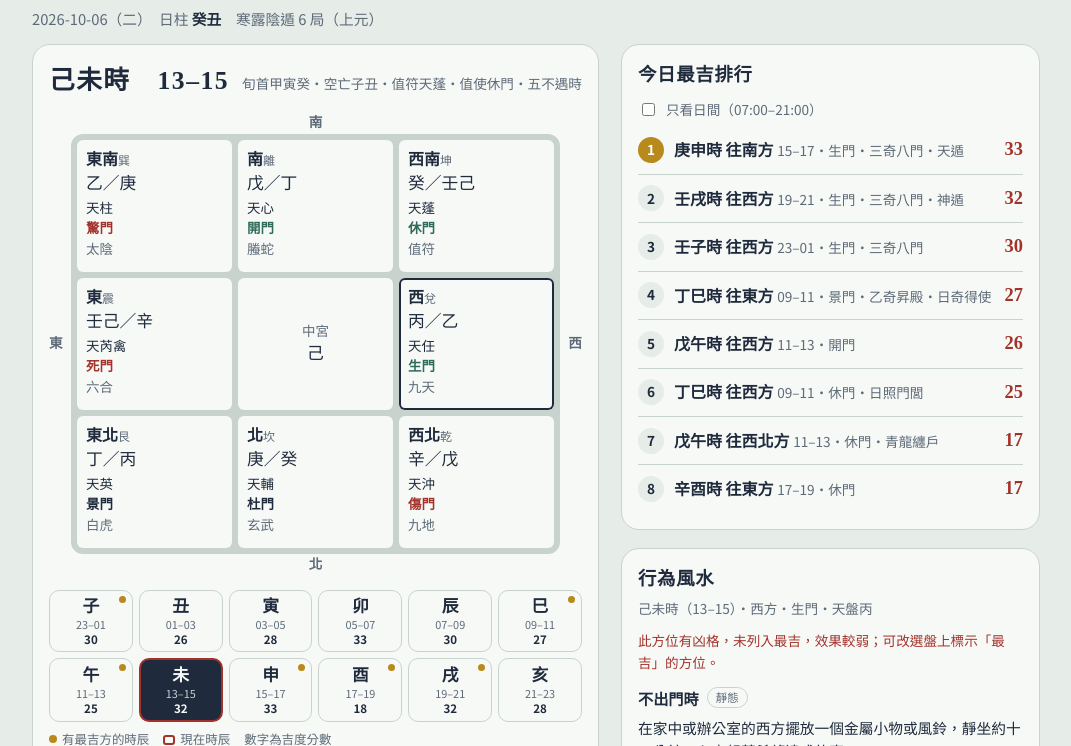
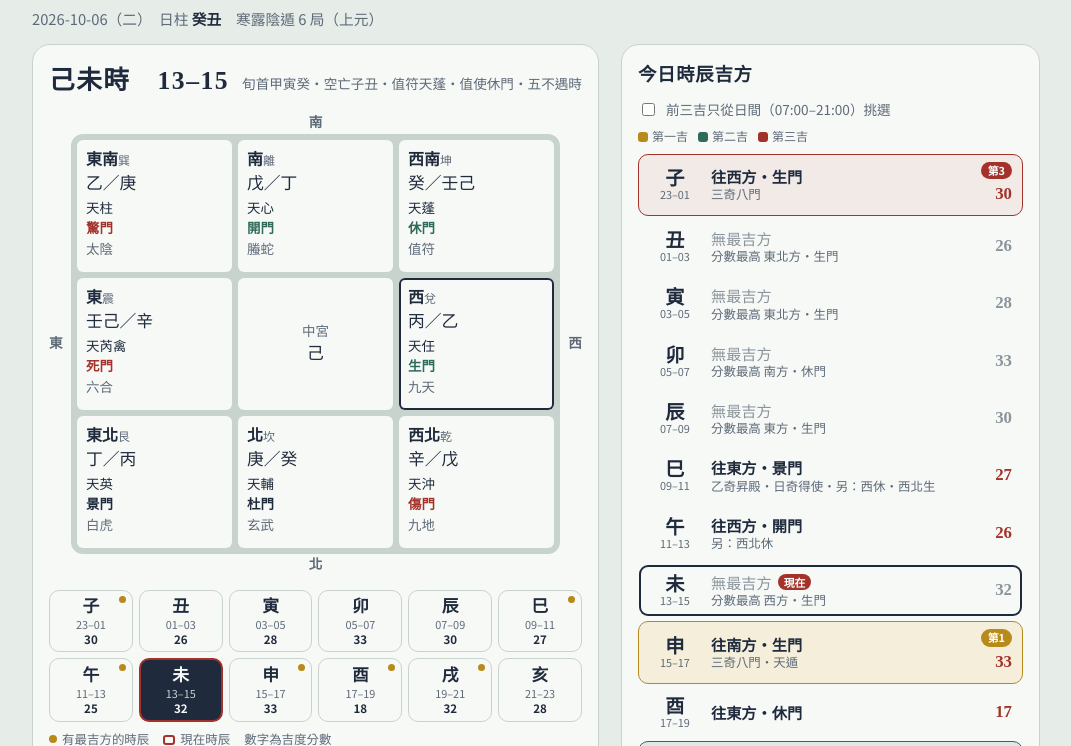
Before and after one commit to loveflyfeeling-ops/qimen, a plain HTML site: page index.html in a window 1280 px wide. Shown: the part 43-789 px from the top of the page, without its empty margins (104-1175 px from the left). Drawn offline with Linux system fonts and the light colour scheme.

Commit message:
Add files via upload

```diff
--- a/index.html
+++ b/index.html
@@ -90,14 +90,25 @@ h1{margin:0;font-family:"Noto Serif TC",serif;font-weight:900;font-size:1.5rem;l
 /* side */
 .side h2{font-family:"Noto Serif TC",serif;font-weight:900;font-size:1.15rem;margin:0 0 8px;letter-spacing:.04em}
 .panel{background:var(--sheet);border:1px solid var(--line);border-radius:18px;padding:16px;margin-bottom:18px}
-.toprank{list-style:none;margin:0;padding:0}
-.toprank li{display:grid;grid-template-columns:auto 1fr auto;gap:10px;align-items:center;padding:9px 0;border-bottom:1px solid var(--line);cursor:pointer}
-.toprank li:last-child{border-bottom:0}
-.toprank .rk{width:26px;height:26px;border-radius:50%;display:grid;place-items:center;background:var(--paper);font-weight:700;font-size:.85rem}
-.toprank li:first-child .rk{background:var(--brass);color:#fff}
-.toprank .w{font-weight:700}
-.toprank .w span{font-weight:400;color:var(--muted);font-size:.85rem}
-.toprank .sc{font-family:"Noto Serif TC",serif;font-weight:900;font-size:1.15rem;color:var(--lacquer)}
+.toprank{list-style:none;margin:0;padding:0;display:flex;flex-direction:column;gap:4px}
+.toprank li{display:grid;grid-template-columns:52px 1fr auto;gap:10px;align-items:center;padding:7px 10px;border-radius:10px;cursor:pointer;border:1px solid transparent}
+.toprank li:hover{border-color:var(--line)}
+.toprank .hz{font-family:"Noto Serif TC",serif;font-weight:900;font-size:1.2rem;line-height:1.1;text-align:center}
+.toprank .hz small{display:block;font-family:"Noto Sans TC",sans-serif;font-weight:400;font-size:.68rem;color:var(--muted)}
+.toprank .w{font-weight:700;font-size:.95rem;line-height:1.35}
+.toprank .w span{display:block;font-weight:400;color:var(--muted);font-size:.78rem}
+.toprank .sc{font-family:"Noto Serif TC",serif;font-weight:900;font-size:1.05rem;color:var(--lacquer);text-align:right;display:flex;flex-direction:column;align-items:flex-end;gap:2px}
+.toprank .medal{font-family:"Noto Sans TC",sans-serif;font-size:.68rem;font-weight:700;padding:0 7px;border-radius:999px;color:#fff;line-height:1.6}
+.toprank li.r1{background:#E9C46A33;border-color:var(--brass)} .toprank li.r1 .medal{background:var(--brass)}
+.toprank li.r2{background:#2F6B5A1F;border-color:var(--jade)} .toprank li.r2 .medal{background:var(--jade)}
+.toprank li.r3{background:#A3322A14;border-color:var(--lacquer)} .toprank li.r3 .medal{background:var(--lacquer)}
+.toprank li.none .w{color:var(--grey);font-weight:500}
+.toprank li.none .sc{color:var(--grey)}
+.toprank li.out{opacity:.45}
+.toprank li[aria-current="true"]{box-shadow:inset 0 0 0 2px var(--ink)}
+.nowtag{font-style:normal;font-size:.68rem;font-weight:700;color:#fff;background:var(--lacquer);border-radius:999px;padding:0 6px;margin-left:6px;vertical-align:2px}
+.ranklegend{display:flex;gap:10px;flex-wrap:wrap;font-size:.75rem;color:var(--muted);margin:2px 0 8px}
+.ranklegend i{display:inline-block;width:10px;height:10px;border-radius:3px;margin-right:4px;vertical-align:-1px}
 .toggle{display:flex;gap:8px;align-items:center;font-size:.85rem;color:var(--muted);margin:0 0 6px}
 .empty{color:var(--muted);font-size:.92rem;margin:4px 0}
 .detail dl{display:grid;grid-template-columns:auto 1fr;gap:4px 14px;margin:6px 0 0;font-size:.9rem}
@@ -168,8 +179,9 @@ footer{color:var(--muted);font-size:.8rem;padding:6px 0 30px}
 
   <aside class="side">
     <div class="panel">
-      <h2>今日最吉排行</h2>
-      <label class="toggle"><input type="checkbox" id="dayOnly"> 只看日間（07:00–21:00）</label>
+      <h2>今日時辰吉方</h2>
+      <label class="toggle"><input type="checkbox" id="dayOnly"> 前三吉只從日間（07:00–21:00）挑選</label>
+      <div class="ranklegend"><span><i style="background:var(--brass)"></i>第一吉</span><span><i style="background:var(--jade)"></i>第二吉</span><span><i style="background:var(--lacquer)"></i>第三吉</span></div>
       <ol class="toprank" id="rank"></ol>
     </div>
     <div class="panel fs" id="fs"></div>
@@ -324,15 +336,24 @@ function render(){
   $('#date').value=S.date;
   const c0=S.charts[6],dow=new Date(S.date+'T12:00').getDay();
   $('#pillars').innerHTML=`${S.date}（${WKD[dow]}）　日柱 <b>${c0.dayGZ}</b>　${c0.term}${c0.yang?'陽':'陰'}遁 ${c0.ju} 局（${c0.yuan}元）`;
-  // rank
-  let all=[];S.charts.forEach((c,hb)=>c.zuiji.forEach(x=>all.push({hb,c,x})));
-  if(S.dayOnly)all=all.filter(a=>DAYH.has(a.hb));
-  all.sort((a,b)=>b.x.ss-a.x.ss||a.hb-b.hb);
-  $('#rank').innerHTML=all.length?all.slice(0,8).map((a,i)=>`<li data-hb="${a.hb}" data-p="${a.x.p}" tabindex="0"><span class="rk">${i+1}</span><span class="w">${a.c.hourGZ}時 往${a.x.dir}方 <span>${hrTxt(a.hb)}・${a.x.door}${a.x.ge.filter(g=>!['三勝宮','五不擊','天輔時'].includes(g)).slice(0,2).map(g=>'・'+g).join('')}</span></span><span class="sc">${Math.round(a.x.ss)}</span></li>`).join(''):`<li style="cursor:default;display:block" class="empty">${S.dayOnly?'日間沒有符合條件的最吉方，可取消「只看日間」查看夜間時辰。':'這一天沒有符合全部條件的最吉方。'}</li>`;
+  // 今日時辰吉方（子→亥）
+  const ns0=nowSlot();
+  const hrs=S.charts.map((c,hb)=>({hb,c,top:c.zuiji[0]||null,inScope:!S.dayOnly||DAYH.has(hb)}));
+  const ranked=hrs.filter(h=>h.top&&h.inScope).sort((a,b)=>b.top.ss-a.top.ss||a.hb-b.hb).slice(0,3);
+  const rankOf=new Map(ranked.map((h,i)=>[h.hb,i+1]));
+  const all=ranked;
+  $('#rank').innerHTML=hrs.map(h=>{const r=rankOf.get(h.hb),x=h.top||h.c.best,now=ns0.date===S.date&&ns0.hb===h.hb;
+    const others=h.c.zuiji.slice(1).map(z=>z.dir+z.door[0]).join('・');
+    const ge=h.top?h.top.ge.filter(g=>!['三勝宮','五不擊','天輔時'].includes(g)).slice(0,2).join('・'):'';
+    return `<li class="${r?'r'+r:''} ${h.top?'':'none'} ${h.inScope?'':'out'}" data-hb="${h.hb}" data-p="${x.p}" tabindex="0" aria-label="${h.c.hourGZ}時${h.top?'，最吉往'+x.dir+'方':'，無最吉方'}${r?'，今日第'+r+'吉':''}">
+      <span class="hz">${QM.ZHI[h.hb]}<small>${hrTxt(h.hb)}</small></span>
+      <span class="w">${h.top?`往${x.dir}方・${x.door}`:'無最吉方'}${now?'<em class="nowtag">現在</em>':''}<span>${h.top?(ge||'')+(others?`${ge?'・':''}另：${others}`:''):`分數最高 ${x.dir}方・${x.door}`}</span></span>
+      <span class="sc">${r?`<b class="medal">第${r}</b>`:''}${Math.round(x.ss)}</span></li>`}).join('');
   if(S.hb==null){const ns=nowSlot();S.hb=(ns.date===S.date)?ns.hb:(all[0]?all[0].hb:6)}
   renderHours();renderBoard();
 }
-function renderHours(){
+function markRank(){document.querySelectorAll('#rank li').forEach(li=>li.setAttribute('aria-current',+li.dataset.hb===S.hb))}
+function renderHours(){markRank();
   const ns=nowSlot();
   $('#hours').innerHTML=S.charts.map((c,hb)=>`<button class="hb ${c.zuiji.length?'has':''} ${ns.date===S.date&&ns.hb===hb?'now':''}" data-hb="${hb}" aria-pressed="${hb===S.hb}" aria-label="${c.hourGZ}時 ${hrTxt(hb)}${c.zuiji.length?'，有最吉方':''}"><div class="z">${QM.ZHI[hb]}</div><div class="t">${hrTxt(hb)}</div><div class="s">${Math.round(c.best.ss)}</div></button>`).join('');
 }
@@ -378,7 +399,7 @@ const pick=li=>{S.hb=+li.dataset.hb;S.p=+li.dataset.p;renderHours();renderBoard(
 $('#rank').onclick=e=>{const li=e.target.closest('li[data-hb]');if(li)pick(li)};
 $('#rank').onkeydown=e=>{if(e.key==='Enter'){const li=e.target.closest('li[data-hb]');if(li)pick(li)}};
 $('#dayOnly').checked=S.dayOnly;
-$('#dayOnly').onchange=e=>{S.dayOnly=e.target.checked;store.set('qm_dayOnly',S.dayOnly?'1':'0');const hb=S.hb,p=S.p;render();S.hb=hb;S.p=p};
+$('#dayOnly').onchange=e=>{S.dayOnly=e.target.checked;store.set('qm_dayOnly',S.dayOnly?'1':'0');render()};
 
 
 // ===== 行為風水 =====
```
